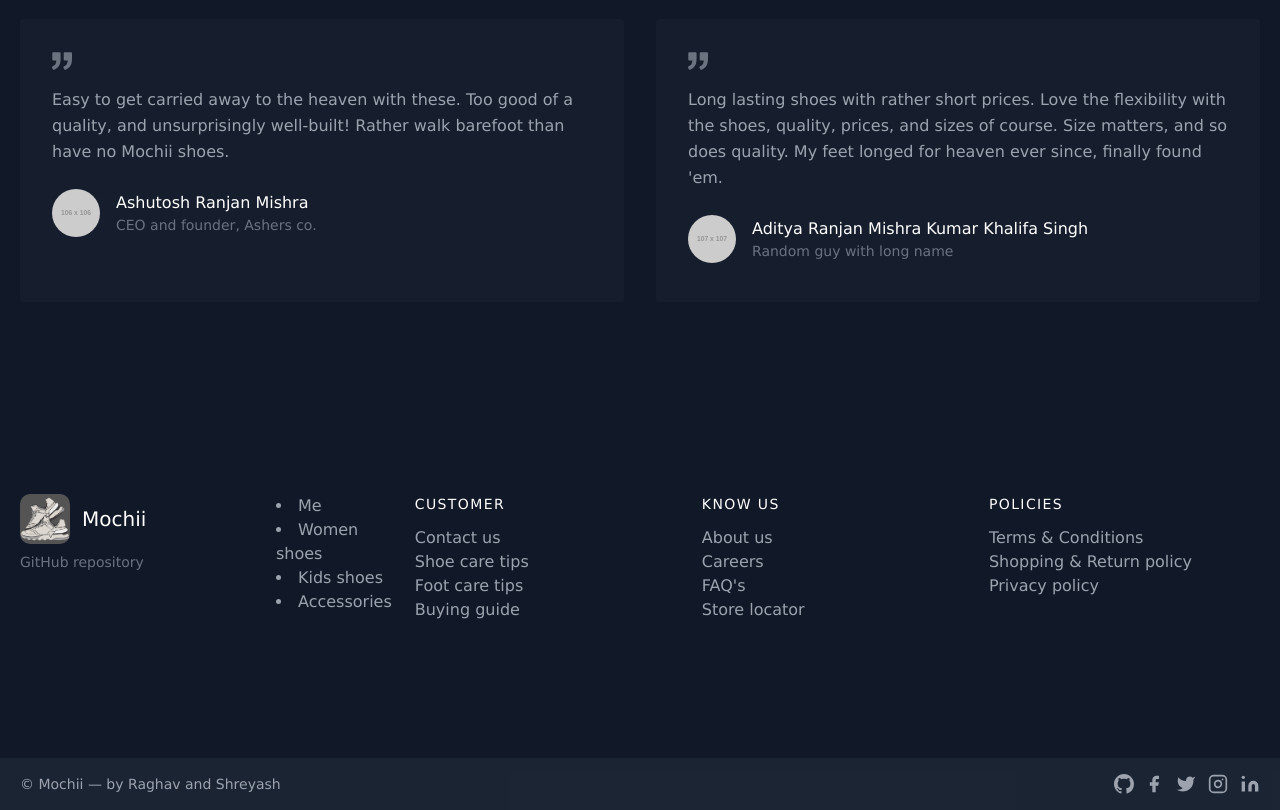
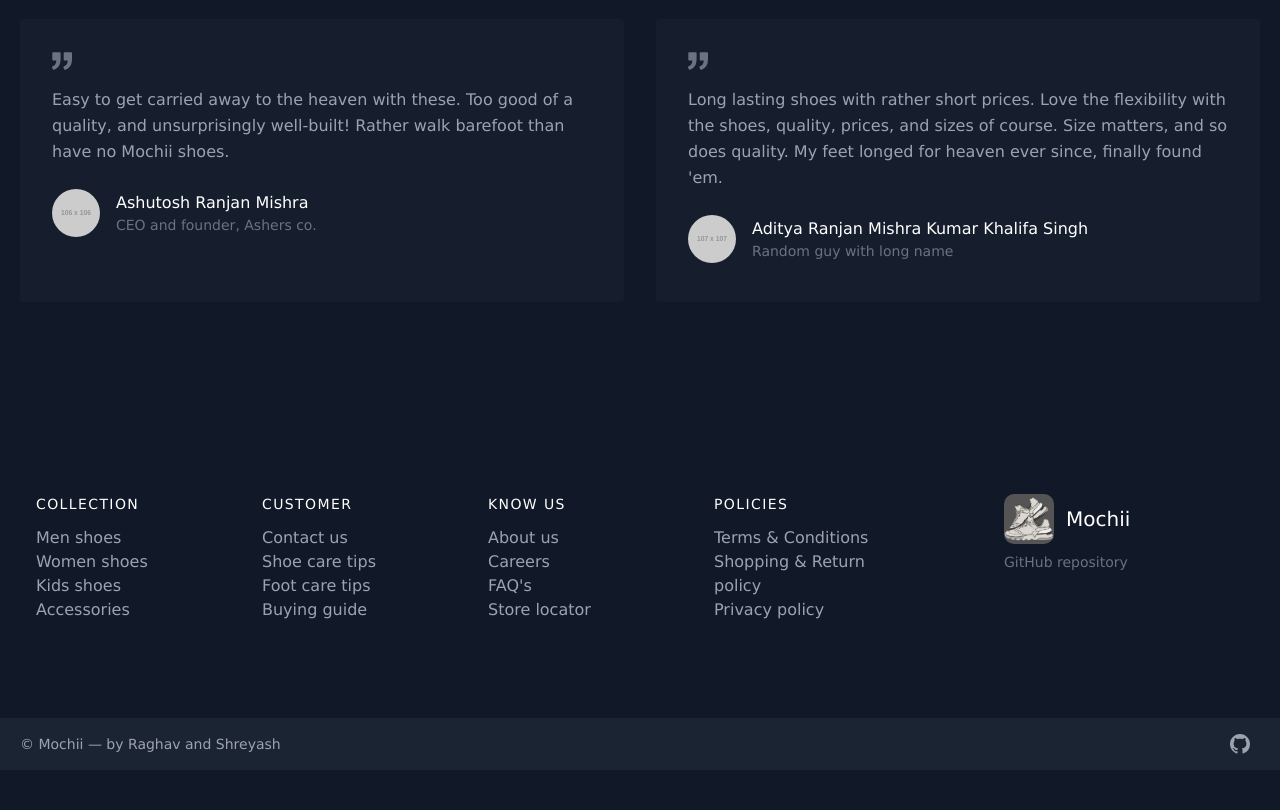
Before and after one commit to shreyghav/home, a plain HTML site: page index.html in a window 1280 px wide. Shown: the part 2784-3594 px from the top of the page. After the commit the page ends 3554 px from the top, so only its background shows below. Drawn offline with nearby package versions, Linux system fonts and the light colour scheme; placeholder pictures from the web are drawn by us; a web font is replaced by a local one.

Commit message:
Update index.html

```diff
--- a/index.html
+++ b/index.html
@@ -10,8 +10,9 @@
     <title>Mochii</title>
     <link rel="icon" type="image/x-icon" href="shoe-icon.png">
 </head>
+
+
 <body>
-
 <!-----------------------------------------------HEADER----------------------------------------------------------------------------------------------------------------------------------------------------------------------------->
     <header class="text-gray-400 bg-gray-900 body-font sticky top-0" style="background-color: #0d131e; z-index: 10;">
     <div class="container mx-auto flex flex-wrap p-5 flex-col md:flex-row items-center">
@@ -285,7 +286,7 @@
           <div class="flex flex-wrap w-full bg-gray-700 sm:py-24 py-16 sm:px-10 px-6 relative">
             <img alt="gallery" class="w-full object-cover h-full object-center block opacity-25 absolute inset-0" src="greyshoe.jpg">
             <div class="text-center relative z-0 w-full">
-              <h2 class="text-xl text-white font-medium title-font mb-2">Gelileo Gelilei</h2>
+              <h2 class="text-xl text-white font-medium title-font mb-2">Gelileo Galilei</h2>
               <p class="leading-relaxed">Walk your way to the gray space!</p>
               <a class="mt-3 text-purple-300 inline-flex items-center">Buy now
                 <svg fill="none" stroke="currentColor" stroke-linecap="round" stroke-linejoin="round" stroke-width="2" class="w-4 h-4 ml-2" viewBox="0 0 24 24">
@@ -444,7 +445,7 @@
     <footer class="text-gray-400 bg-gray-900 body-font">
     <div class="container px-5 py-24 mx-auto flex md:items-center lg:items-start md:flex-row md:flex-nowrap flex-wrap flex-col">
         <div class="w-64 flex-shrink-0 md:mx-0 mx-auto text-center md:text-left md:mt-0 mt-10">
-        <a class="flex title-font font-medium items-center md:justify-start justify-center text-white" href="https://github.com/shreyghav/home">
+        <a class="flex title-font font-medium items-center md:justify-start justify-center text-white" href="https://github.com/shreyghav/home" target="_blank">
             <img src="shoe-icon.png" alt="shoe-icon" width="50" height="50" class="shoe-logo">
             <path d="M12 2L2 7l10 5 10-5-10-5zM2 17l10 5 10-5M2 12l10 5 10-5"></path>
             </svg>
@@ -452,11 +453,12 @@
         </a>
         <p class="mt-2 text-sm text-gray-500">GitHub repository</p>
         </div>
-        <div class="flex-grow f
-            <h2 class="title-font font-medium text-white tracking-wid
+        <div class="flex-grow flex flex-wrap md:pr-20 -mb-10 md:text-left text-center order-first">
+        <div class="lg:w-1/4 md:w-1/2 w-full px-4">
+            <h2 class="title-font font-medium text-white tracking-widest text-sm mb-3">COLLECTION</h2>
             <nav class="list-none mb-10">
             <li>
-                <a class="tete">Me
+                <a class="text-gray-400 hover:text-white">Men shoes</a>
             </li>
             <li>
                 <a class="text-gray-400 hover:text-white">Women shoes</a>
@@ -523,31 +525,11 @@
         <div class="container mx-auto py-4 px-5 flex flex-wrap flex-col sm:flex-row">
         <p class="text-gray-400 text-sm text-center sm:text-left">© Mochii — by Raghav and Shreyash        </p>
         <span class="inline-flex sm:ml-auto sm:mt-0 mt-2 justify-center sm:justify-start">
+          <a class="text-gray-400" href="https://github.com/shreyghav" target="_blank">
           <svg xmlns="http://www.w3.org/2000/svg" width="20" height="20" fill="currentColor" class="bi bi-github" viewBox="0 0 16 16" style="margin-right: 10px;">
             <path d="M8 0C3.58 0 0 3.58 0 8c0 3.54 2.29 6.53 5.47 7.59.4.07.55-.17.55-.38 0-.19-.01-.82-.01-1.49-2.01.37-2.53-.49-2.69-.94-.09-.23-.48-.94-.82-1.13-.28-.15-.68-.52-.01-.53.63-.01 1.08.58 1.23.82.72 1.21 1.87.87 2.33.66.07-.52.28-.87.51-1.07-1.78-.2-3.64-.89-3.64-3.95 0-.87.31-1.59.82-2.15-.08-.2-.36-1.02.08-2.12 0 0 .67-.21 2.2.82.64-.18 1.32-.27 2-.27.68 0 1.36.09 2 .27 1.53-1.04 2.2-.82 2.2-.82.44 1.1.16 1.92.08 2.12.51.56.82 1.27.82 2.15 0 3.07-1.87 3.75-3.65 3.95.29.25.54.73.54 1.48 0 1.07-.01 1.93-.01 2.2 0 .21.15.46.55.38A8.012 8.012 0 0 0 16 8c0-4.42-3.58-8-8-8z"/>
           </svg>
-          <a class="text-gray-400">
-            <svg fill="currentColor" stroke-linecap="round" stroke-linejoin="round" stroke-width="2" class="w-5 h-5" viewBox="0 0 24 24">
-                <path d="M18 2h-3a5 5 0 00-5 5v3H7v4h3v8h4v-8h3l1-4h-4V7a1 1 0 011-1h3z"></path>
-            </svg>
-            </a>
-            <a class="ml-3 text-gray-400">
-            <svg fill="currentColor" stroke-linecap="round" stroke-linejoin="round" stroke-width="2" class="w-5 h-5" viewBox="0 0 24 24">
-                <path d="M23 3a10.9 10.9 0 01-3.14 1.53 4.48 4.48 0 00-7.86 3v1A10.66 10.66 0 013 4s-4 9 5 13a11.64 11.64 0 01-7 2c9 5 20 0 20-11.5a4.5 4.5 0 00-.08-.83A7.72 7.72 0 0023 3z"></path>
-            </svg>
-            </a>
-            <a class="ml-3 text-gray-400">
-            <svg fill="none" stroke="currentColor" stroke-linecap="round" stroke-linejoin="round" stroke-width="2" class="w-5 h-5" viewBox="0 0 24 24">
-                <rect width="20" height="20" x="2" y="2" rx="5" ry="5"></rect>
-                <path d="M16 11.37A4 4 0 1112.63 8 4 4 0 0116 11.37zm1.5-4.87h.01"></path>
-            </svg>
-            </a>
-            <a class="ml-3 text-gray-400">
-            <svg fill="currentColor" stroke="currentColor" stroke-linecap="round" stroke-linejoin="round" stroke-width="0" class="w-5 h-5" viewBox="0 0 24 24">
-                <path stroke="none" d="M16 8a6 6 0 016 6v7h-4v-7a2 2 0 00-2-2 2 2 0 00-2 2v7h-4v-7a6 6 0 016-6zM2 9h4v12H2z"></path>
-                <circle cx="4" cy="4" r="2" stroke="none"></circle>
-            </svg>
-            </a>
+          </a>
         </span>
         </div>
     </div>
```
